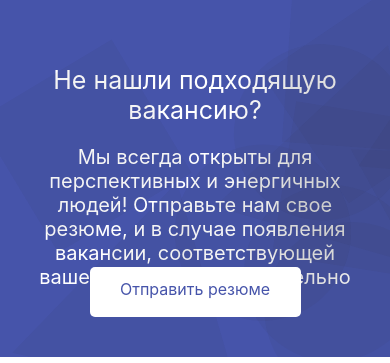
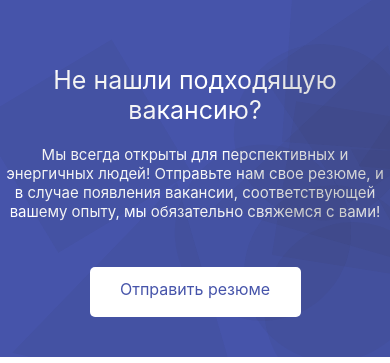
Before and after one commit to PiniazikValery/career-page, a React (Create React App) app: page / in a window 390 px wide. Shown: the part 3080-3443 px from the top of the page. Built offline with nearby package versions, Linux system fonts and the light colour scheme.

Commit message:
DMAS - mobile alternatives section has been developed

```diff
--- a/src/components/career/alternatives_section/index.js
+++ b/src/components/career/alternatives_section/index.js
@@ -1,8 +1,12 @@
 import React, { useState, useEffect } from 'react';
 import { Rectangle, Ellipse, Triangle } from './icons';
+import { useMediaQuery } from 'react-responsive';
+import deviceSizes from '../../../responsive_design/device_sizes';
 
 const AlternativesSection = () => {
     const [backgroundItems, SetBackgroundItems] = useState([]);
+
+    const isMobile = useMediaQuery({ query: `(max-width: ${deviceSizes.mobileMaxWidth}px)` });
 
     useEffect(() => {
         let items = [];
@@ -45,7 +49,7 @@ const AlternativesSection = () => {
             <div className="alternatives-content">
                 <div className="intro">
                     Не нашли подходящую вакансию?
-                    <div className="description">
+                    <div className={`description${isMobile ? ' mobile' : ''}`}>
                         Мы всегда открыты для перспективных и энергичных людей! Отправьте нам свое резюме, и в случае появления вакансии, соответствующей вашему опыту, мы обязательно свяжемся с вами!
                     </div>
                 </div>
--- a/src/responsive_design/index.js
+++ b/src/responsive_design/index.js
@@ -1,6 +1,6 @@
 import React from 'react';
 import Responsive from 'react-responsive';
-import deviseSizes from './device_sizes';
+import deviceSizes from './device_sizes';
 
-export const Mobile = props => <Responsive {...props} maxWidth={deviseSizes.mobileMaxWidth} />;
-export const Desktop = props => <Responsive {...props} minWidth={deviseSizes.desktopMinWidth} />;
+export const Mobile = props => <Responsive {...props} maxWidth={deviceSizes.mobileMaxWidth} />;
+export const Desktop = props => <Responsive {...props} minWidth={deviceSizes.desktopMinWidth} />;
--- a/src/sass/career/_alternatives_section.scss
+++ b/src/sass/career/_alternatives_section.scss
@@ -49,6 +49,11 @@
                 font-size: 20px;
                 color: white;
             }
+
+            .description.mobile {
+                width: 100%;
+                font-size: 15px;
+            }
         }
     }
 }
```
